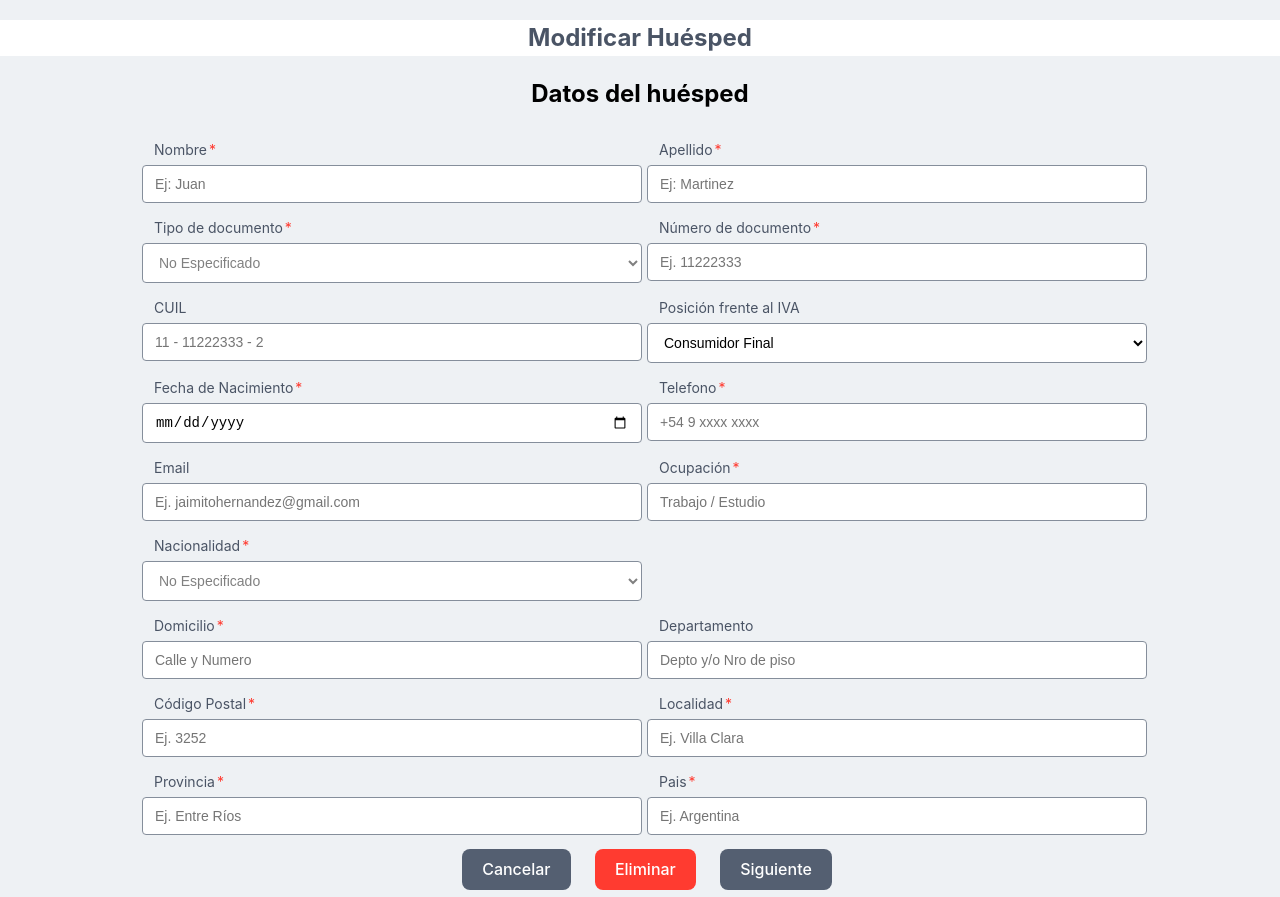
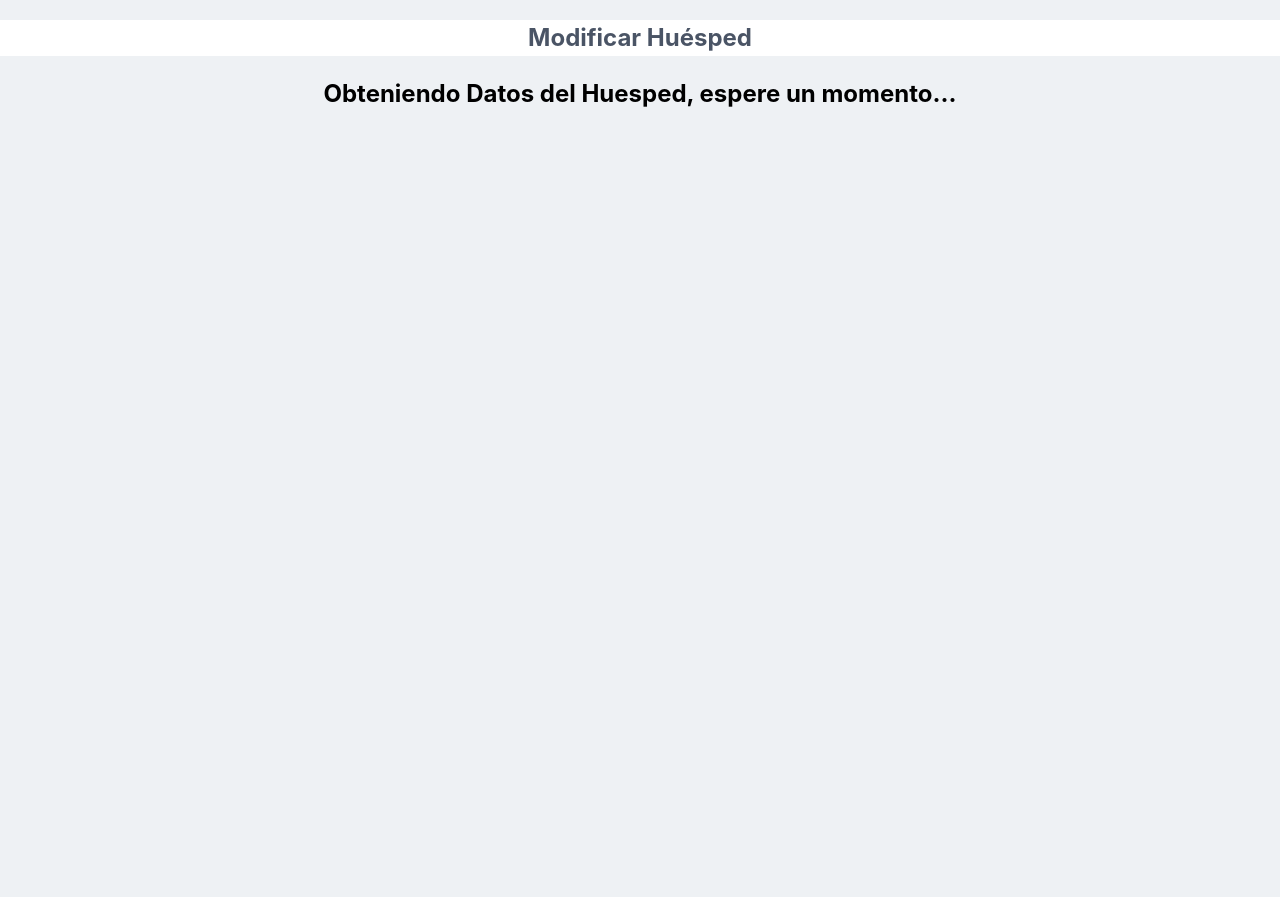
Before and after one commit to lumaglia/TP-DESO, a Next.js app in the folder frontend/: page /Huesped/Modificar in a window 1280 px wide. After the commit the page ends 820 px from the top, so only its background shows below. Built offline with nearby package versions, Linux system fonts and the light colour scheme.

Commit message:
feat(front): CU10 temporalmente tapa los campos con una pantalla de carga

```diff
--- a/frontend/app/Huesped/Modificar/page.tsx
+++ b/frontend/app/Huesped/Modificar/page.tsx
@@ -26,6 +26,7 @@ export default function ModificarHuesped() {
     const [ errorModificado, setErrorModificado ] = useState(false);
     const [ errorSobreescrito, setErrorSobreescrito ] = useState(false);
     const [ noEncontrado, setNoEncontrado] = useState(false);
+    const [ buscando, setBuscando] = useState(true);
     const [ tipoDocc, setTipoDocc ] = useState<string>('');
     const [ nroDocc, setNroDocc ] = useState<string>('');
 
@@ -71,8 +72,9 @@ export default function ModificarHuesped() {
                         };
                         reset(datosParaForm);
                     }
+                    setBuscando(false);
                 })
-                .catch(err => {console.error("Error cargando huesped", err); setNoEncontrado(true)});
+                .catch(err => {console.error("Error cargando huesped", err); setNoEncontrado(true); setBuscando(false);});
         }
     }, [tipoDocParam, nroDocParam, reset]);
 
@@ -126,9 +128,12 @@ export default function ModificarHuesped() {
         <>
             <Encabezado titulo='Modificar Huésped' />
             {
+                buscando?
+                    <><h2 style={{textAlign:'center'}}>Obteniendo Datos del Huesped, espere un momento...</h2></>
+                    :
                 noEncontrado?
                     <>
-                        <h2 style={{textAlign:'center'}}>Error al obtener el huesped</h2>
+                        <h2 style={{textAlign:'center'}}>El huesped no ha sido encontrado</h2>
                         <Row>
                             <button type='button' className='Button'
                                     onClick={() => router.push('/')}>Volver
```
